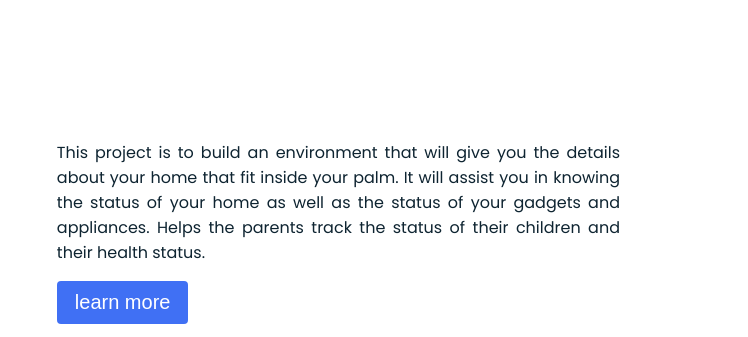
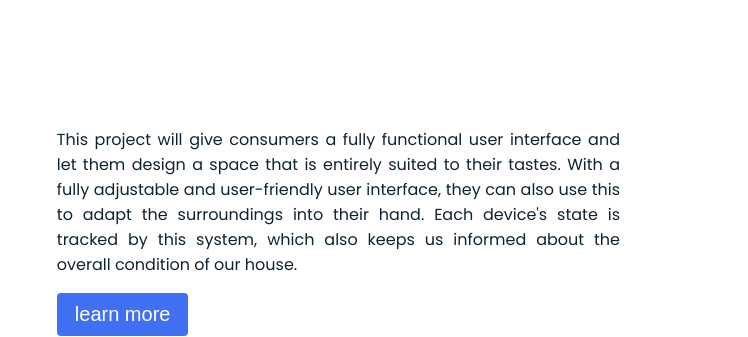
Before and after one commit to iamevs/Tech-Savvy-Home, a plain HTML site: page index.html in a window 1280 px wide. Shown: the part 942-1279 px from the top of the page, 532-1280 px from the left. Drawn offline with Linux system fonts and the light colour scheme.

Commit message:
Update index.html

```diff
--- a/index.html
+++ b/index.html
@@ -66,11 +66,11 @@
                 <div class="right">
                     <div class="topic"></div>
                     <p>
-                        This project is to build an environment that will give you the details about your home that fit
-                        inside your palm. It will assist you in knowing the status of your home as well as the status of
-                        your gadgets and appliances.
-                        Helps the parents track the status of their children and their
-                        health status.
+                        This project will give consumers a fully functional user interface and
+let them design a space that is entirely suited to their tastes.
+With a fully adjustable and user-friendly user interface, they can also use this to
+adapt the surroundings into their hand. Each device's state is tracked by this system,
+which also keeps us informed about the overall condition of our house.
 
                     </p>
                     <dialog id="favDialog">
@@ -93,7 +93,7 @@ which also keeps us informed about the overall condition of our house.
                     <div class="button">
                         <button style="font-size: 20px;" id="updateDetails">learn more</button>
                     </div>
-                    <output></output>
+                    <outpt></outpt>
                 </div>
             </div>
         </div>
```
